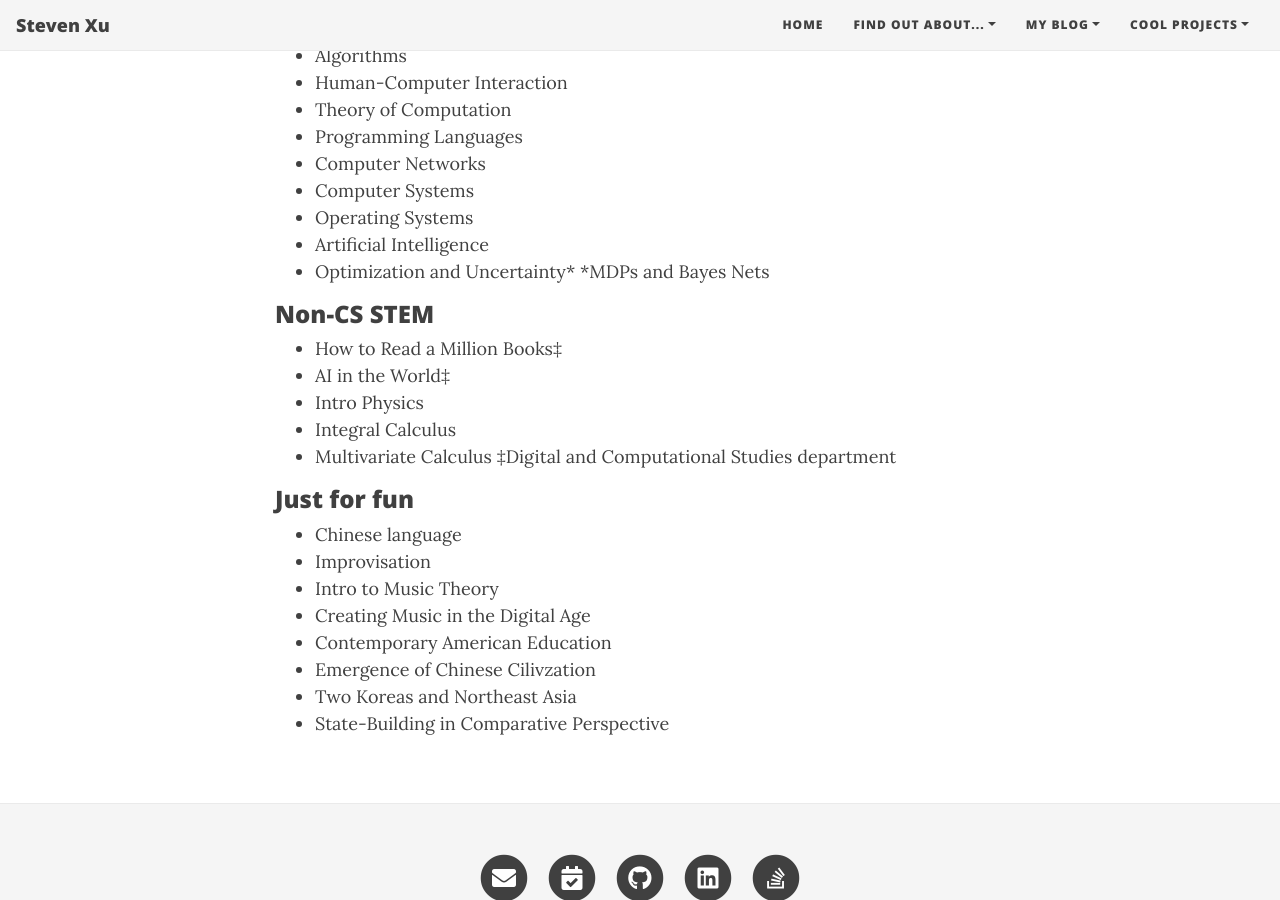
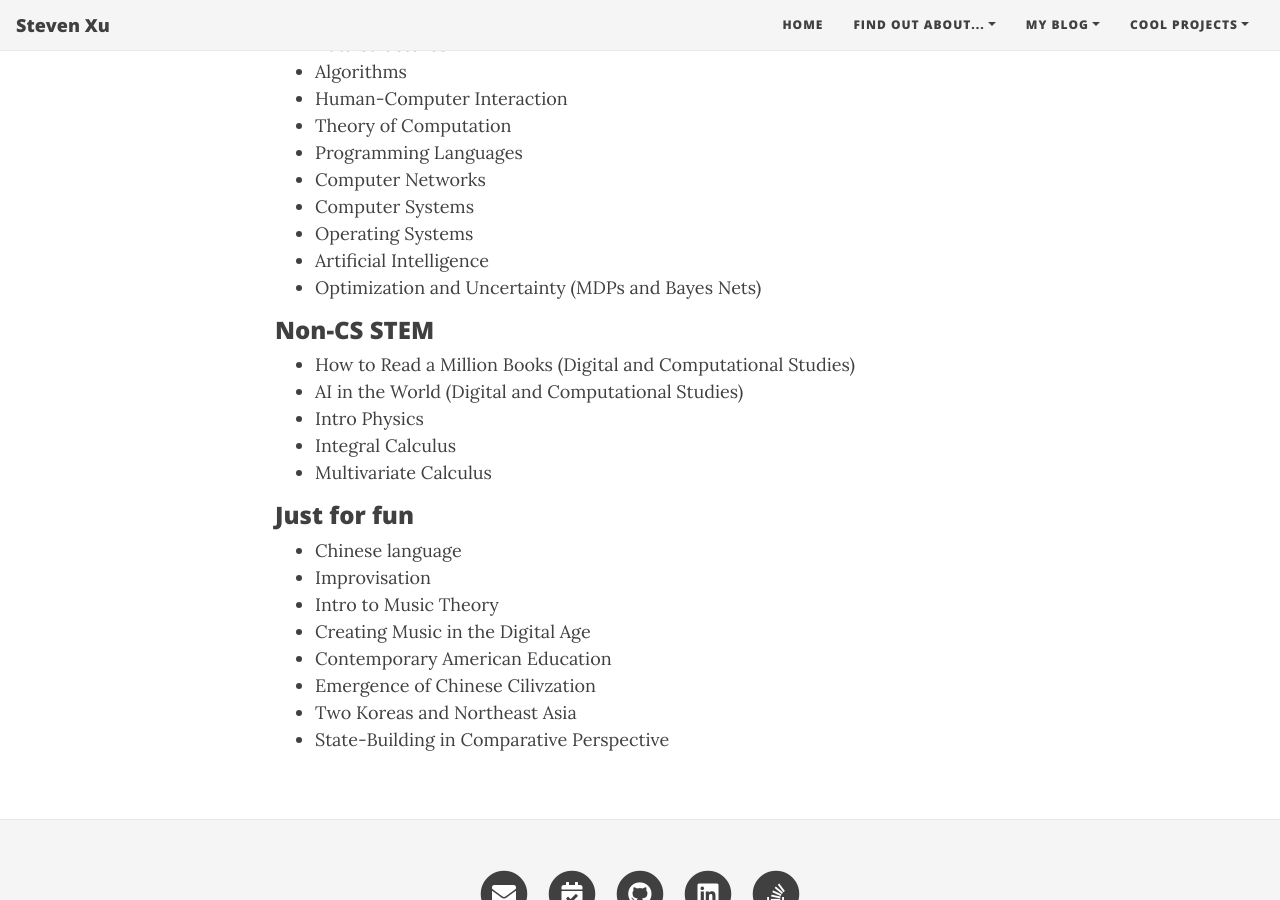
Before and after one commit to stevestar888/steven.github.io, a Jekyll site: the page built from learning.md, in a window 1280 px wide and 900 px high, scrolled down 581 px. Built offline with Jekyll 4.4.1, drawn with Linux system fonts in a browser that asks for light colours; nearby versions of some CDN libraries.

Commit message:
Update learning.md

```diff
--- a/learning.md
+++ b/learning.md
@@ -8,6 +8,7 @@ subtitle: courses, books, projects, etc.
 
 # 2020
 * COVID-19 Contact Tracing (Coursera)
+
 # Courses at College
 ### Computer Science
 * Data Structures
@@ -19,16 +20,14 @@ subtitle: courses, books, projects, etc.
 * Computer Systems
 * Operating Systems
 * Artificial Intelligence
-* Optimization and Uncertainty*
-*MDPs and Bayes Nets
+* Optimization and Uncertainty (MDPs and Bayes Nets)
 
 ### Non-CS STEM
-* How to Read a Million Books‡
-* AI in the World‡
+* How to Read a Million Books (Digital and Computational Studies)
+* AI in the World (Digital and Computational Studies)
 * Intro Physics
 * Integral Calculus
 * Multivariate Calculus
-‡Digital and Computational Studies department
 
 ### Just for fun
 * Chinese language
```
